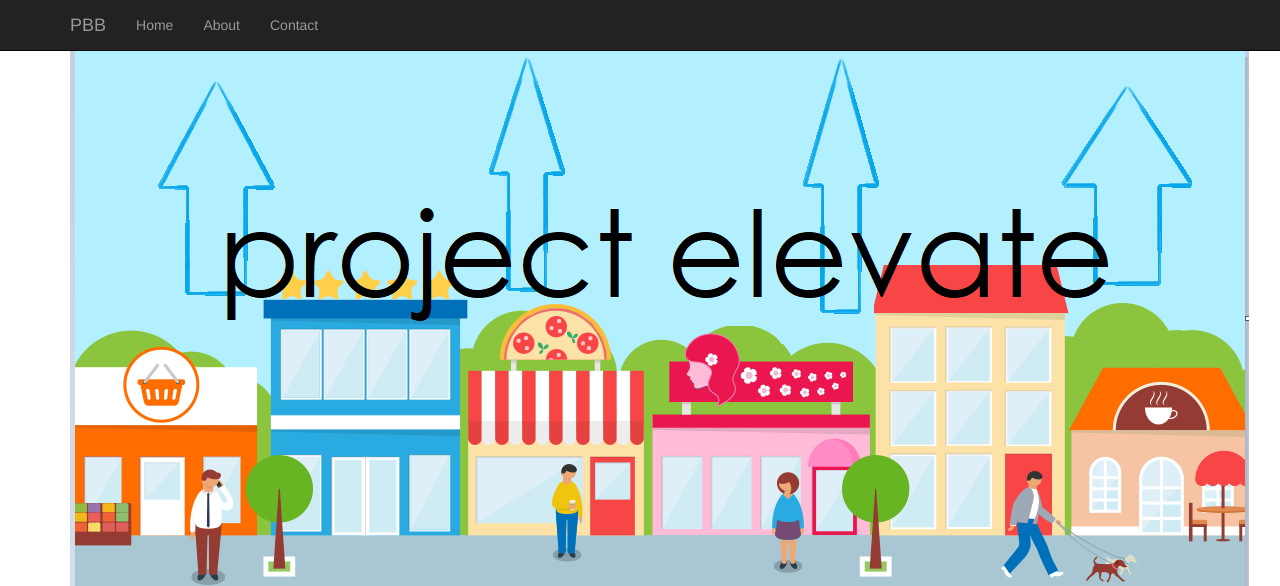
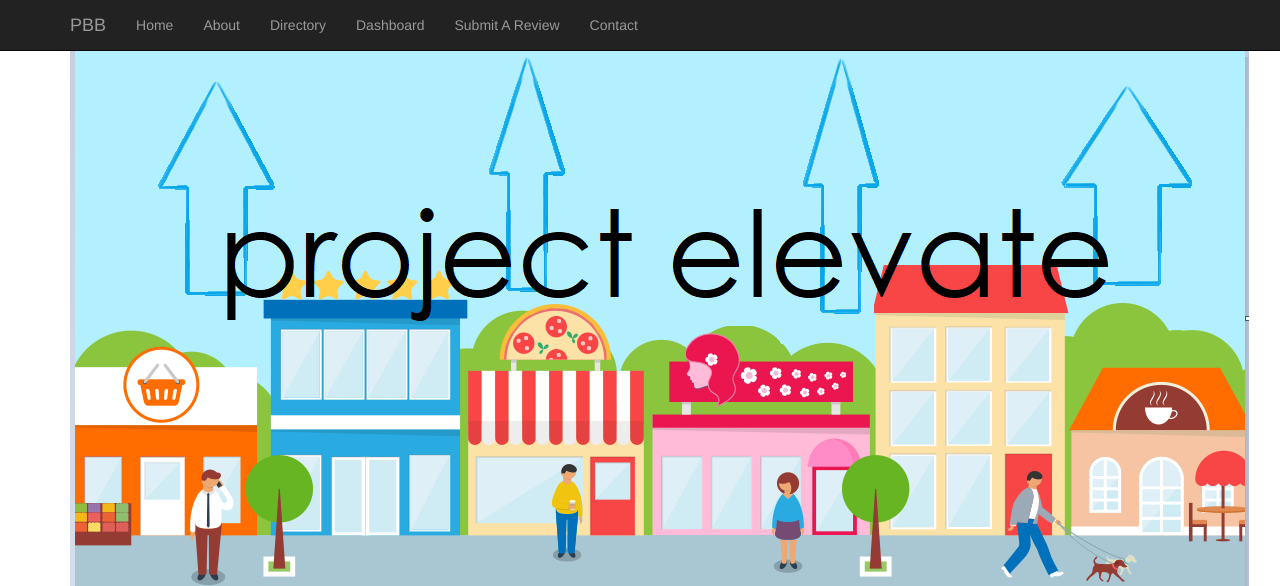
Before and after one commit to CAASI-G2A/g2a-website, a Django app: page /PBB/ in a window 1280 px wide. Shown: the top 586 px of the page. Run offline with Django 3.2, Linux system fonts and the light colour scheme; some libraries are stand-ins or nearby versions.

Commit message:
navbar update

```diff
--- a/PPUC/PBB/templates/pbb/index.html
+++ b/PPUC/PBB/templates/pbb/index.html
@@ -4,7 +4,7 @@
 <img src="../../static/app/img/projectelevate-mockbanner.png">
 <h1>Our Mission</h1>
 <p>Our mission is to promote, uplift, and elevate Black-owned businesses in Pittsburgh to increase
-    their visibility and expand their business presence on and around the University of Pittsburgh
+    their visibility and expand     their business presence on and around the University of Pittsburgh
     campus and the Pittsburgh community.</p>
 
 <h1>What Do We Do?</h1>
--- a/PPUC/PBB/templates/pbb/layout.html
+++ b/PPUC/PBB/templates/pbb/layout.html
@@ -25,6 +25,9 @@
                 <ul class="nav navbar-nav">
                     <li><a href="{% url 'PBB/' %}">Home</a></li>
                     <li><a href="{% url 'PBB/about' %}">About</a></li>
+                    <li><a href="{% url 'PBB/directory' %}">Directory</a></li>
+                    <li><a href="{% url 'PBB/dashboard' %}">Dashboard</a></li>
+                    <li><a href="{% url 'PBB/submitreview' %}">Submit A Review</a></li>
                     <li><a href="{% url 'PBB/contact' %}">Contact</a></li>
                 </ul>
             </div>
--- a/PPUC/PBB/urls.py
+++ b/PPUC/PBB/urls.py
@@ -12,4 +12,7 @@ urlpatterns = [
     path('PBB/', views.home, name='PBB/'),
     path('PBB/contact/', views.contact, name='PBB/contact'),
     path('PBB/about/', views.about, name='PBB/about'),
+    path('PBB/directory/', views.directory, name='PBB/directory'),
+    path('PBB/dashboard/', views.dashboard, name='PBB/dashboard'),
+    path('PBB/submitreview/', views.submitreview, name='PBB/submitreview'),
 ]
--- a/PPUC/PBB/views.py
+++ b/PPUC/PBB/views.py
@@ -43,3 +43,42 @@ def about(request):
             'year':datetime.now().year,
         }
     )
+
+def directory(request):
+    """Renders the directory page."""
+    assert isinstance(request, HttpRequest)
+    return render(
+        request,
+        'pbb/directory.html',
+        {
+            'title':'Directory',
+            'message':'Directory stuff',
+            'year':datetime.now().year,
+        }
+    )
+
+def dashboard(request):
+    """Renders the about page."""
+    assert isinstance(request, HttpRequest)
+    return render(
+        request,
+        'pbb/dashboard.html',
+        {
+            'title':'Dashboard',
+            'message':'Dashboard stuff',
+            'year':datetime.now().year,
+        }
+    )
+
+def submitreview(request):
+    """Renders the about page."""
+    assert isinstance(request, HttpRequest)
+    return render(
+        request,
+        'pbb/submitreview.html',
+        {
+            'title':'Submit A Review',
+            'message':'Submit A Review stuff',
+            'year':datetime.now().year,
+        }
+    )
```
Also changed, not shown: PPUC/PBB/templates/pbb/dashboard.html (added, +8 -0 lines), PPUC/PBB/templates/pbb/directory.html (added, +8 -0 lines), PPUC/PBB/templates/pbb/submitreview.html (added, +8 -0 lines).
